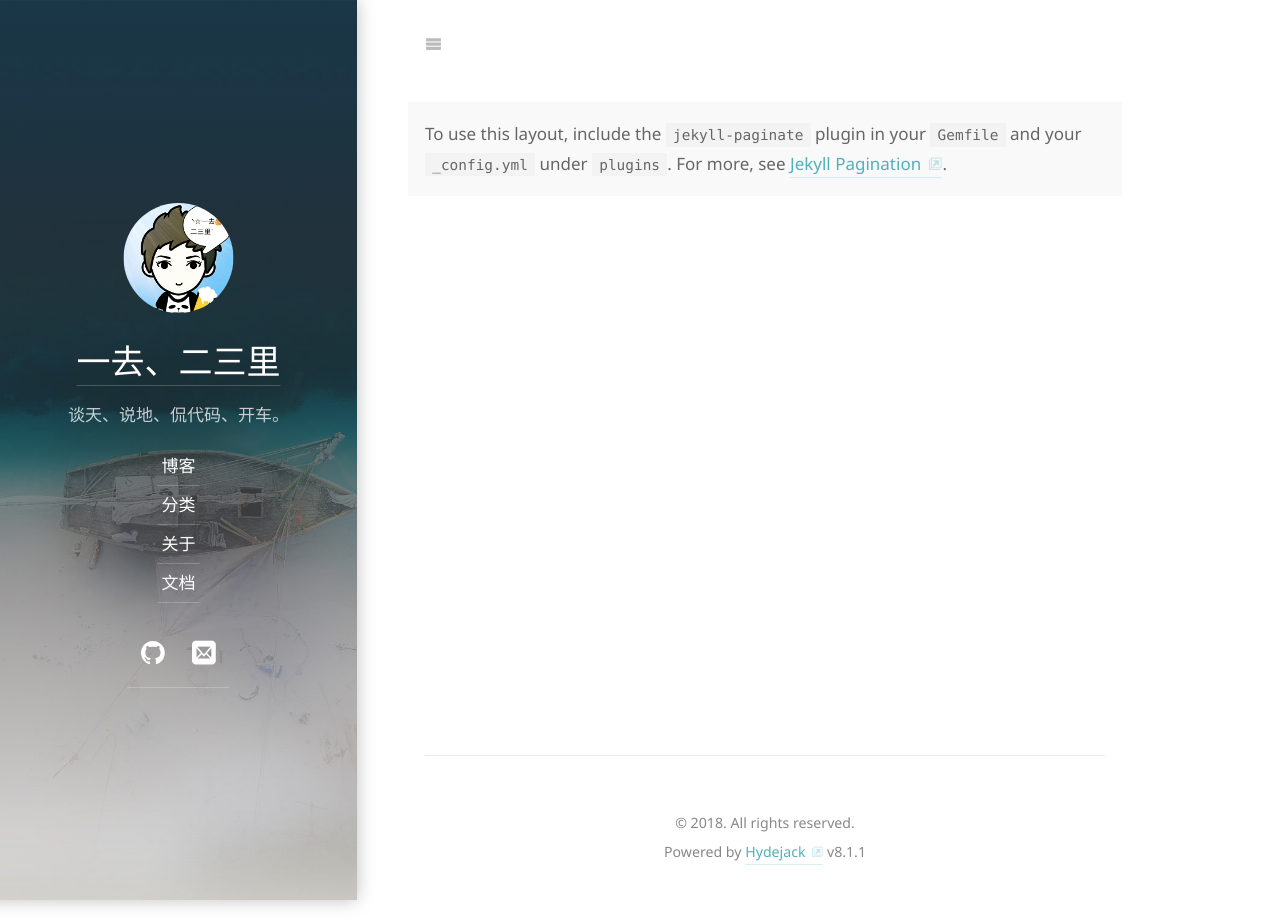
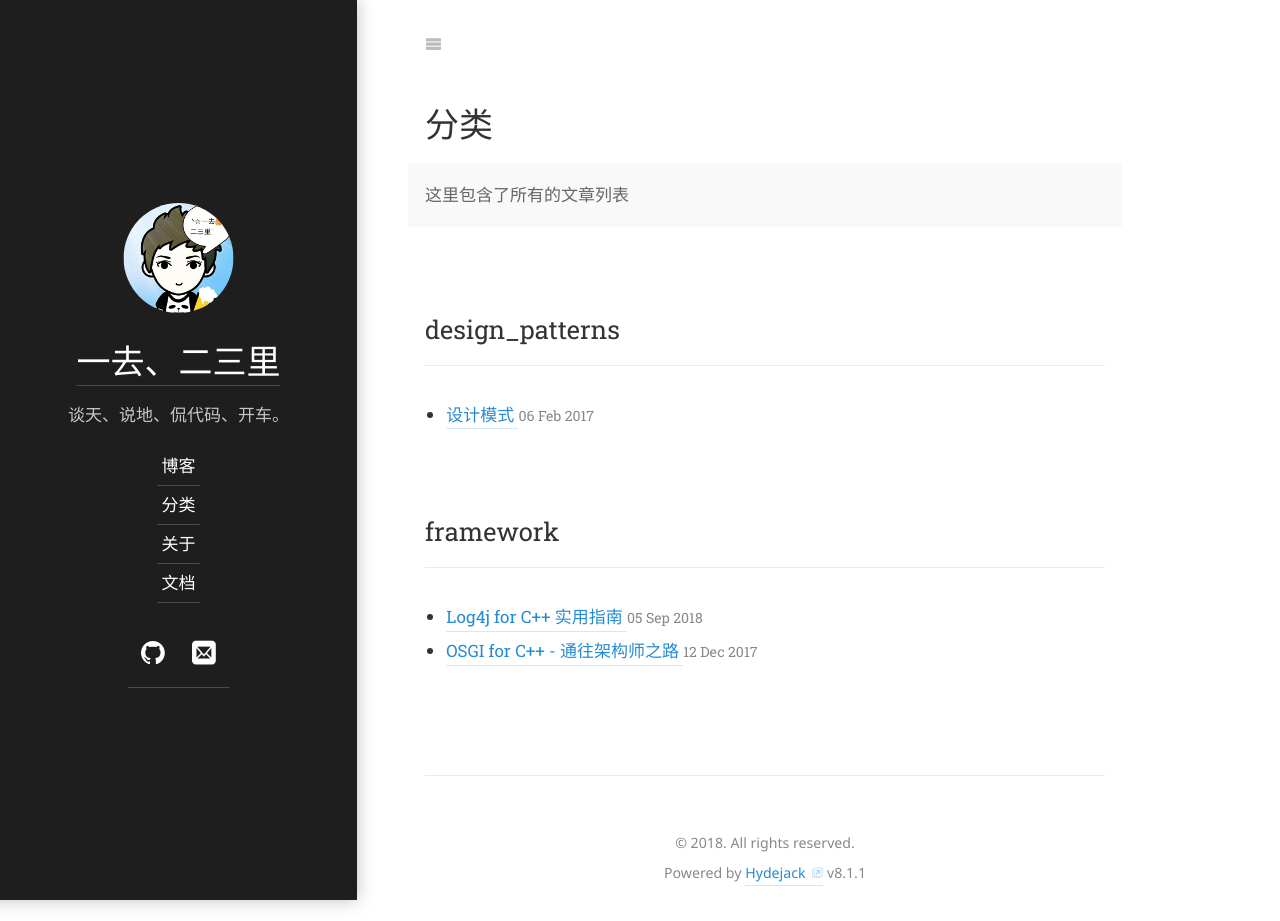
Before and after one commit to Waleon/Waleon.github.io, a Jekyll site: the page built from category.md, in a window 1280 px wide. Built offline with Jekyll 4.4.1, drawn with Linux system fonts in a browser that asks for light colours; some web fonts are replaced; our own code applies the rules of GitHub Pages for plain Markdown files.

Commit message:
update category

```diff
--- a/_layouts/category.html
+++ /dev/null
@@ -1,32 +0,0 @@
----
-# Copyright (c) 2018 Florian Klampfer <https://qwtel.com/>
-#
-# This program is free software: you can redistribute it and/or modify
-# it under the terms of the GNU General Public License as published by
-# the Free Software Foundation, either version 3 of the License, or
-# (at your option) any later version.
-#
-# This program is distributed in the hope that it will be useful,
-# but WITHOUT ANY WARRANTY; without even the implied warranty of
-# MERCHANTABILITY or FITNESS FOR A PARTICULAR PURPOSE.  See the
-# GNU General Public License for more details.
-#
-# You should have received a copy of the GNU General Public License
-# along with this program.  If not, see <http://www.gnu.org/licenses/>.
-
-layout: base
----
-
-{% assign plugins = site.plugins | default:site.gems %}
-
-{% if plugins contains 'jekyll-paginate' %}
-  {% for post in paginator.posts %}
-    {% include components/post.html post=post no_link_title=page.no_link_title no_excerpt=page.no_excerpt hide_image=page.hide_image %}
-  {% endfor %}
-
-  {% include components/pagination.html %}
-{% else %}
-  {% capture text %}To use this layout, include the `jekyll-paginate` plugin in your `Gemfile` and your `_config.yml` under `plugins`.
-For more, see [Jekyll Pagination](https://jekyllrb.com/docs/pagination/).{% endcapture %}
-  {% include components/message.html text=text %}
-{% endif %}
--- a/category.md
+++ b/category.md
@@ -1,6 +1,37 @@
 ---
+layout: page
 title: 分类
 menu: true
 order: 2
-permalink: /category/
+description: >
+  这里包含了所有的文章列表
+accent_color: rgb(38,139,210)
+accent_image:
+  background: rgb(32,32,32)
+  overlay:    false
 ---
+
+{% assign date_formats  = site.data.strings.date_formats                  %}
+{% assign format        = date_formats.related_post  | default:"%d %b %Y" %}
+
+{% for category in site.categories %}
+<h2 class="hr">{{ category | first }}</h2>
+{% assign category_start     = site.data.strings.category_start     | default:"in " %}
+{% assign tag_start          = site.data.strings.tag_start          | default:"on " %}
+{% assign category_separator = site.data.strings.category_separator | default:" / " %}
+{% assign tag_separator      = site.data.strings.tag_separator      | default:", "  %}
+{% include components/tag-list.html tags=post.categories meta=site.featured_categories start_with=category_start separator=category_separator %}
+{% include components/tag-list.html tags=post.tags meta=site.featured_tags start_with=tag_start separator=tag_separator %}
+
+<ul class="title-list">
+{% for post in category.last %}
+<li>
+  <a href="{{ post.url | relative_url }}" class="h4 flip-title">
+    <span>{{ post.title }}</span>
+  </a>
+  <time class="heading faded fine" datetime="{{ post.date | date_to_xmlschema }}">{{ post.date | date:format }}</time>
+</li>
+{% endfor %}
+</ul>
+
+{% endfor %}
--- a/category/index.html
+++ /dev/null
@@ -1,4 +0,0 @@
----
-layout: category
-title: 分类
----
```
